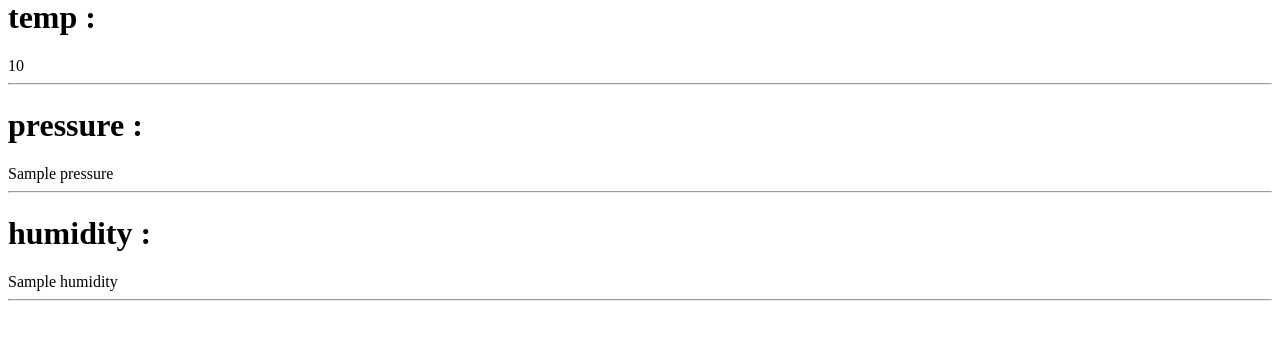
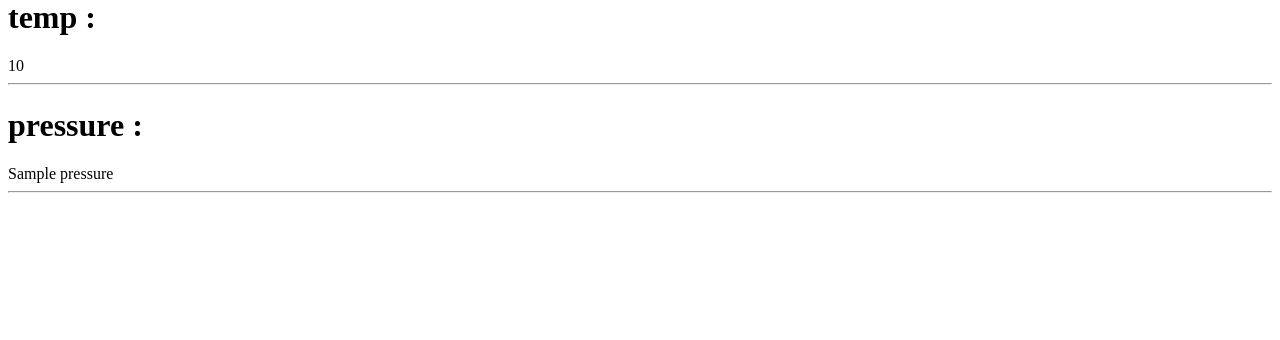
Before and after one commit to ItunuIjila/Weather-App-using-Django, a Django app: template weatherappproject/weatherapp/templates/index.html in a window 1280 px wide. Shown: the part 117-457 px from the top of the page. Run offline with Django 4.2, Linux system fonts and the light colour scheme; the template is opened without the code that fills it: most values are stand-ins (such as "Sample title", 1, 10 or a date in 2020).

Commit message:
Update index.html

```diff
--- a/weatherappproject/weatherapp/templates/index.html
+++ b/weatherappproject/weatherapp/templates/index.html
@@ -2,4 +2,3 @@
         <h1  class='btn btn-primary'>coordinate :</h1><span> {{cor}}</span> <hr>
         <h1  class='btn btn-primary'>temp : </h1><span> {{temp}}</span><hr>
         <h1 class='btn btn-primary'>pressure :  </h1><span> {{pressure}}</span><hr>
-        <h1 class='btn btn-primary'>humidity : </h1> <span> {{humidity}} </span><hr>
```
